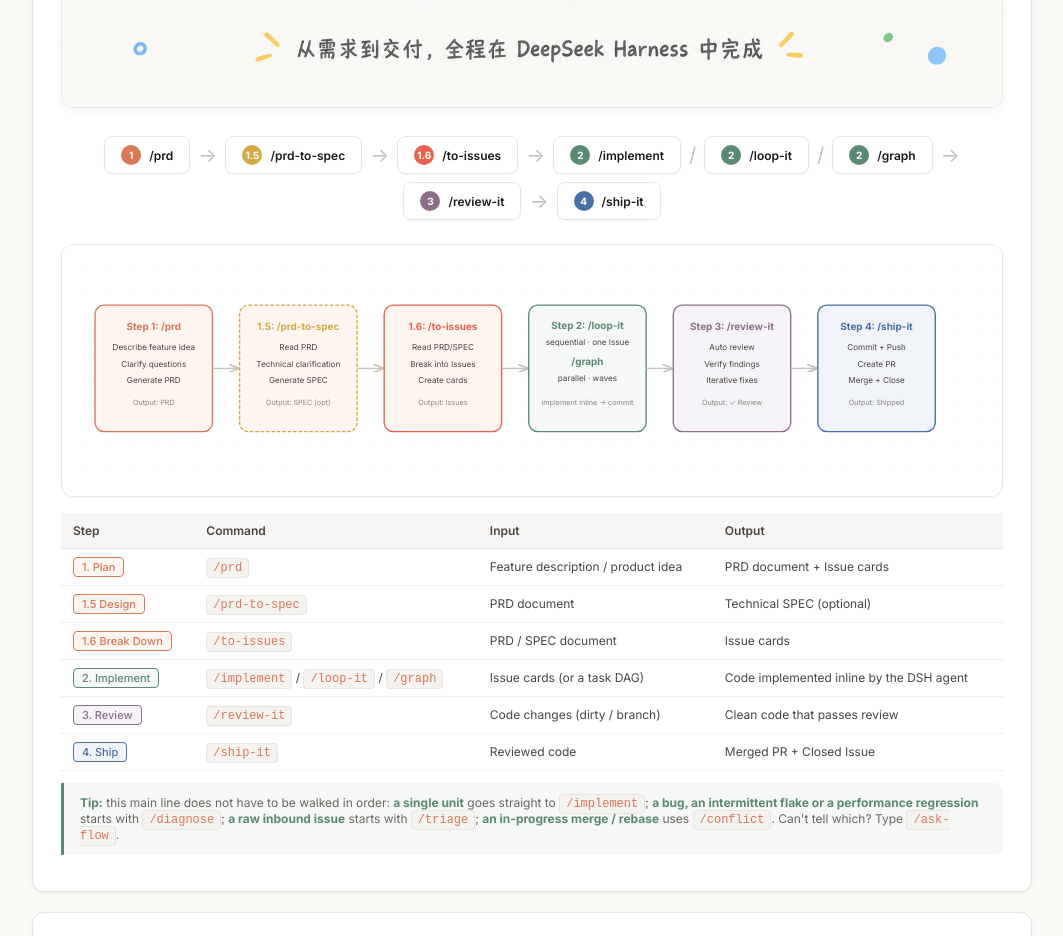
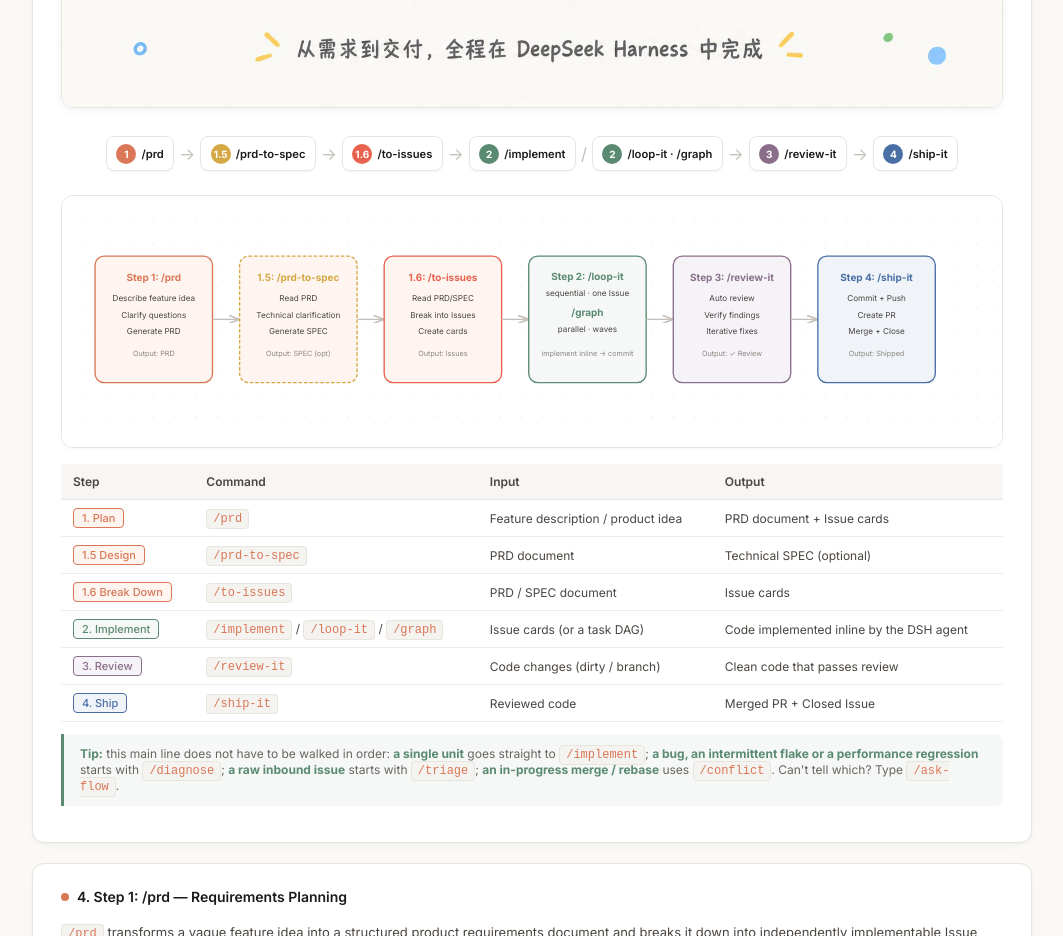
Before and after one commit to 9Ashwin/dsh-floway, a website: page docs/index_en.html in a window 1280 px wide. Shown: the part 5620-6556 px from the top of the page, without its empty margins (108-1171 px from the left). Drawn offline with Linux system fonts and the light colour scheme; a script that the page names is missing.

Commit message:
style(docs): keep the workflow road on a single line
Tighten the pill padding, gaps and connector size, and merge the two
step-2 pills into one, so all seven steps fit one row at 1000px+.

```diff
--- a/docs/index_en.html
+++ b/docs/index_en.html
@@ -385,7 +385,7 @@
       display: flex;
       align-items: center;
       justify-content: center;
-      gap: 0.5rem;
+      gap: 0.3rem;
       margin: 1.5rem 0;
       flex-wrap: wrap;
     }
@@ -393,12 +393,12 @@
     .flow-step {
       display: flex;
       align-items: center;
-      gap: 0.5rem;
+      gap: 0.32rem;
       background: #FFFFFF;
       border: 1px solid #E8E4DE;
       border-radius: 8px;
-      padding: 0.5rem 1rem;
-      font-size: 0.75rem;
+      padding: 0.42rem 0.6rem;
+      font-size: 0.7rem;
       font-weight: 600;
       color: #1a1a1a;
       box-shadow: 0 1px 2px rgba(0,0,0,0.04);
@@ -427,7 +427,7 @@
 
     .flow-connector {
       color: #C5C0BA;
-      font-size: 1.25rem;
+      font-size: 1.05rem;
     }
 
     .step-list {
@@ -987,12 +987,7 @@
         <span class="flow-connector">/</span>
         <div class="flow-step">
           <span class="step-num n2">2</span>
-          /loop-it
-        </div>
-        <span class="flow-connector">/</span>
-        <div class="flow-step">
-          <span class="step-num n2">2</span>
-          /graph
+          /loop-it · /graph
         </div>
         <span class="flow-connector">&rarr;</span>
         <div class="flow-step">
```
Also changed, not shown: docs/index_cn.html (+5 -5 lines).
